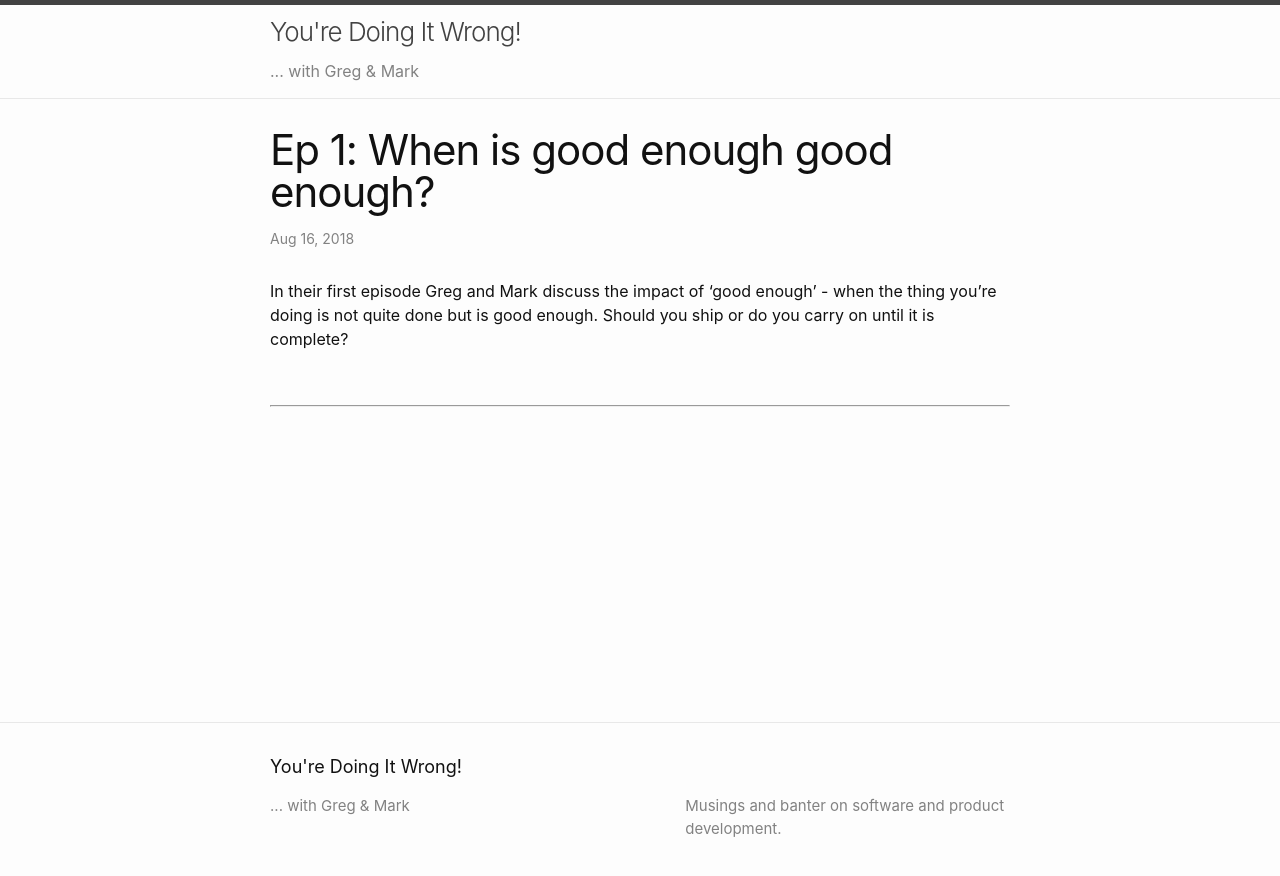
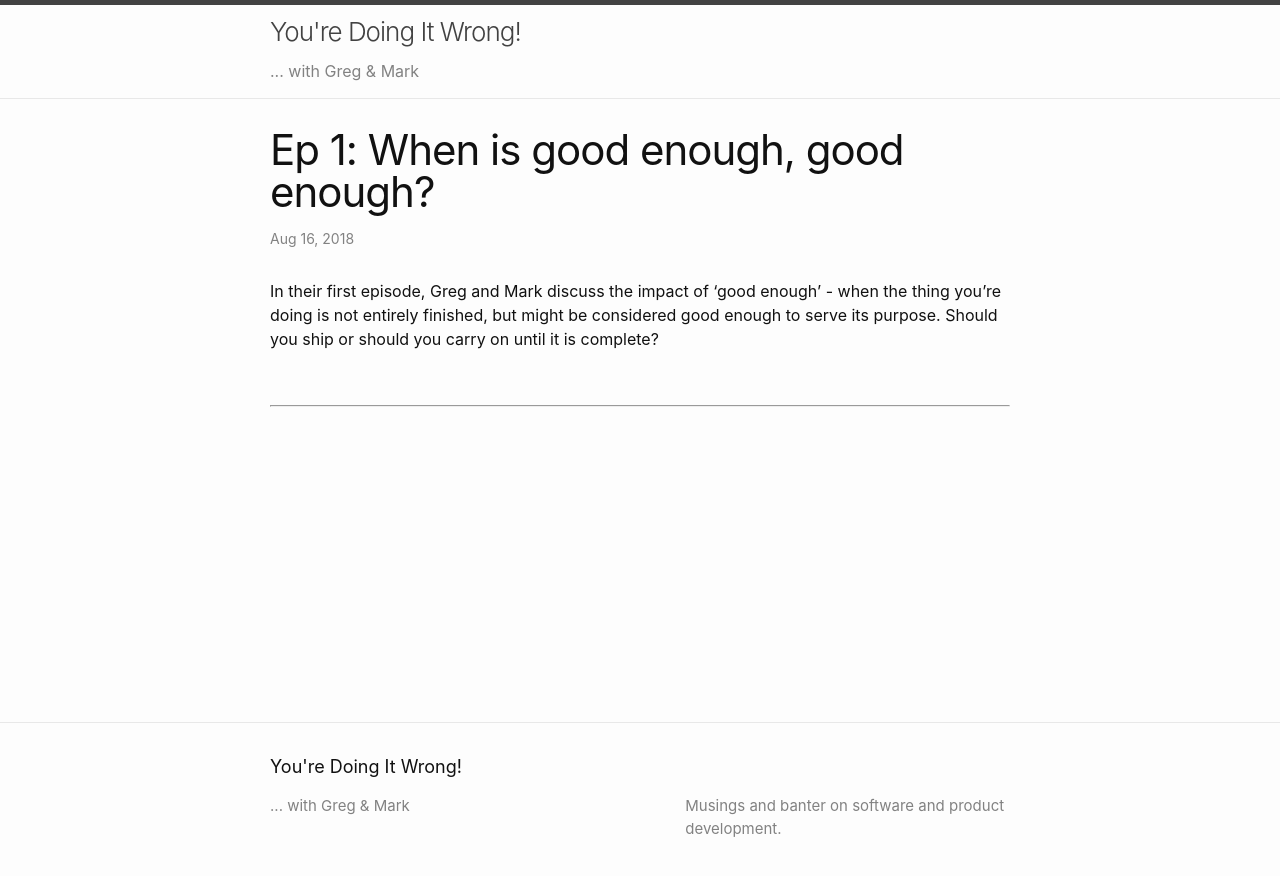
Before and after one commit to hepto/bitpicking, a Jekyll site: the page built from _posts/2018-08-16-when-is-good-enough-good-enough.markdown, in a window 1280 px wide. Shown: the top 876 px of the page. Built offline with Jekyll 4.4.1, drawn with Linux system fonts in a browser that asks for light colours.

Commit message:
Some grammatical changes to first episode

```diff
--- a/_posts/2018-08-16-when-is-good-enough-good-enough.markdown
+++ b/_posts/2018-08-16-when-is-good-enough-good-enough.markdown
@@ -1,6 +1,6 @@
 ---
 layout: post
-title:  "Ep 1: When is good enough good enough?"
+title:  "Ep 1: When is good enough, good enough?"
 date:   2018-08-16 18:30:00 +0100
 categories: podcast
 tags:
@@ -15,7 +15,7 @@ podcast_episode: 1
 podcast_length: 23343255
 
 ---
-In their first episode Greg and Mark discuss the impact of 'good enough' - when the thing you're doing is not quite done but is good enough.  Should you ship or do you carry on until it is complete?
+In their first episode, Greg and Mark discuss the impact of 'good enough' - when the thing you're doing is not entirely finished, but might be considered good enough to serve its purpose.  Should you ship or should you carry on until it is complete?
 
 <br>
 <hr>
```
